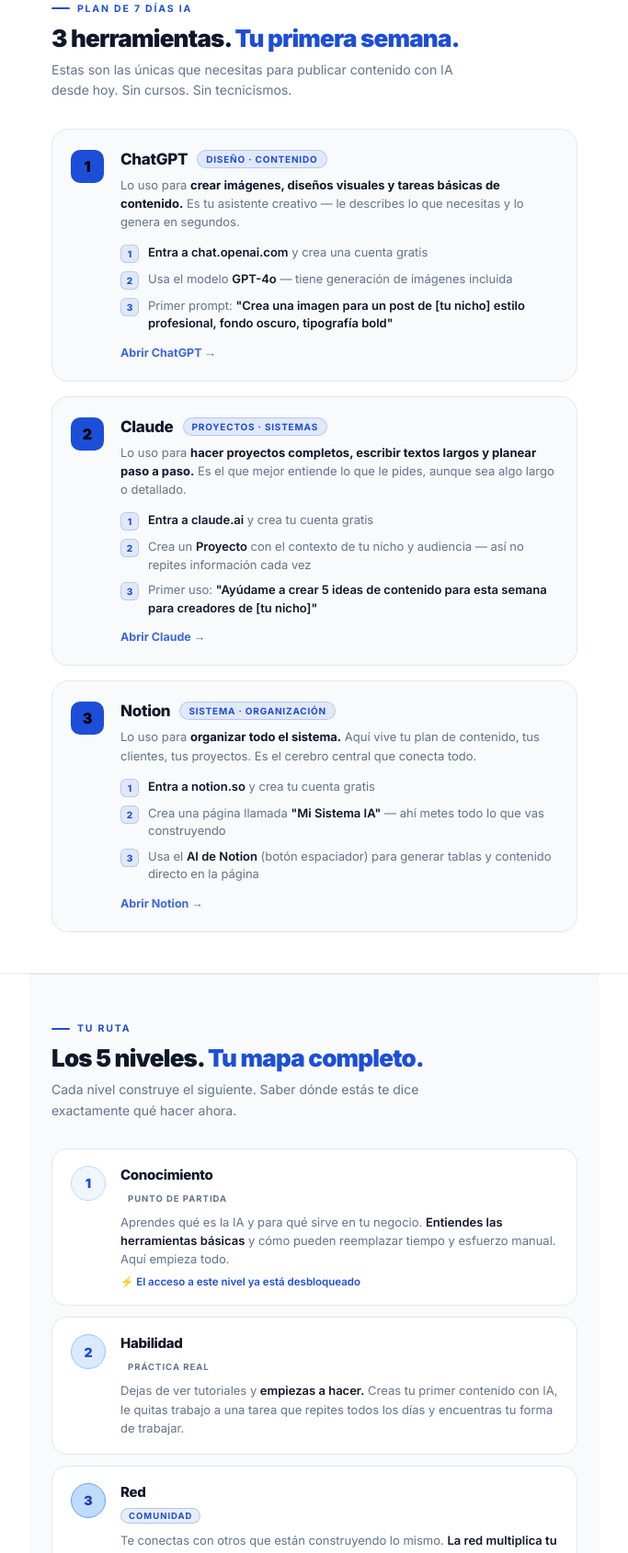
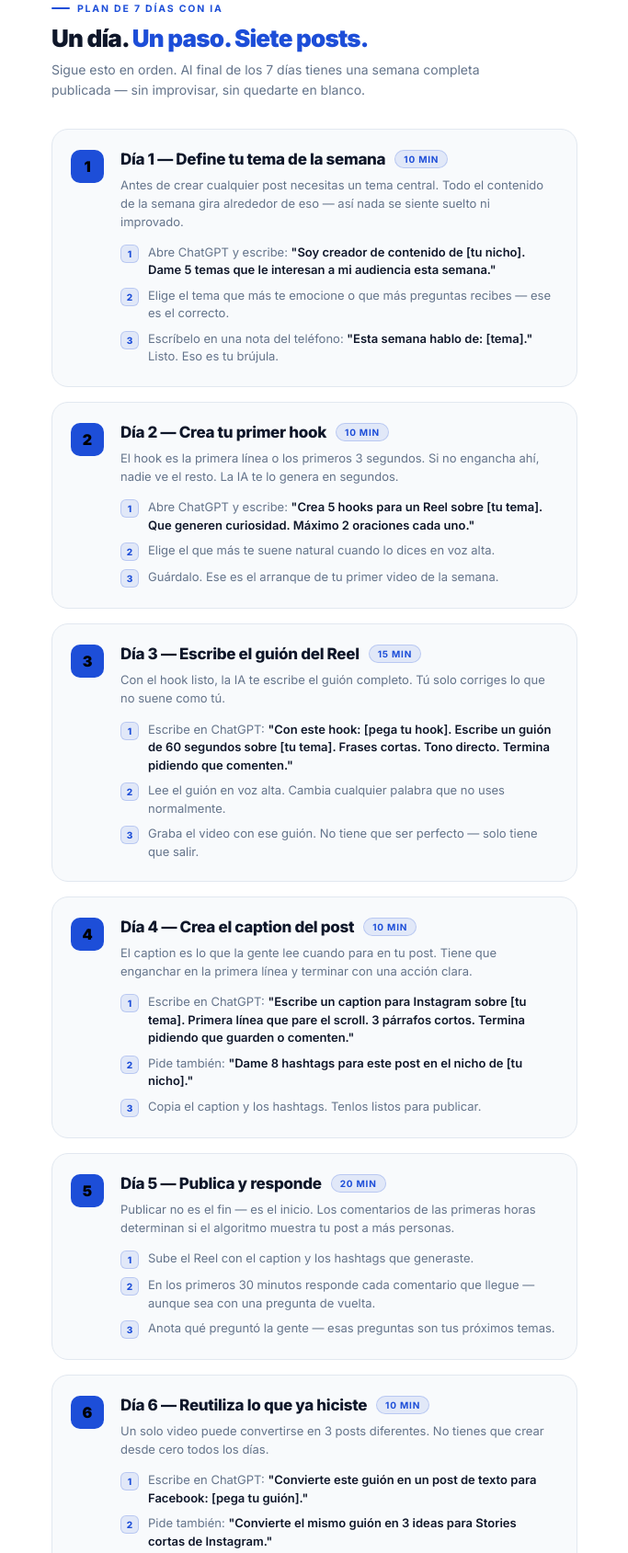
Before and after one commit to ANYORK03/sistema-creador-ia-landing, a plain HTML site: page gracias.html in a window 1280 px wide. Shown: the part 488-2177 px from the top of the page at 92% size, without its empty margins (298-981 px from the left). Drawn offline with nearby package versions, Linux system fonts and the light colour scheme.

Commit message:
gracias: reemplaza herramientas por plan paso a paso de 7 dias

```diff
--- a/gracias.html
+++ b/gracias.html
@@ -492,104 +492,123 @@
 
 <div class="divider"></div>
 
-<!-- KIT DE HERRAMIENTAS -->
+<!-- PLAN 7 DÍAS -->
 <section class="section">
-  <div class="section-tag">Plan de 7 Días IA</div>
-  <h2 class="section-title">3 herramientas. <span>Tu primera semana.</span></h2>
-  <p class="section-desc">Estas son las únicas que necesitas para publicar contenido con IA desde hoy. Sin cursos. Sin tecnicismos.</p>
+  <div class="section-tag">Plan de 7 Días con IA</div>
+  <h2 class="section-title">Un día. <span>Un paso. Siete posts.</span></h2>
+  <p class="section-desc">Sigue esto en orden. Al final de los 7 días tienes una semana completa publicada — sin improvisar, sin quedarte en blanco.</p>
 
   <div class="tools">
 
-    <!-- HERRAMIENTA 1: ChatGPT -->
     <div class="tool-card">
       <div class="tool-num">1</div>
       <div class="tool-body">
         <div class="tool-header">
-          <span class="tool-name">ChatGPT</span>
-          <span class="tool-chip">Diseño · Contenido</span>
+          <span class="tool-name">Día 1 — Define tu tema de la semana</span>
+          <span class="tool-chip">10 min</span>
         </div>
-        <p class="tool-use">
-          Lo uso para <strong>crear imágenes, diseños visuales y tareas básicas de contenido.</strong> Es tu asistente creativo — le describes lo que necesitas y lo genera en segundos.
-        </p>
+        <p class="tool-use">Antes de crear cualquier post necesitas un tema central. Todo el contenido de la semana gira alrededor de eso — así nada se siente suelto ni improvado.</p>
         <div class="tool-steps">
-          <div class="step">
-            <span class="step-dot">1</span>
-            <span class="step-text"><strong>Entra a chat.openai.com</strong> y crea una cuenta gratis</span>
-          </div>
-          <div class="step">
-            <span class="step-dot">2</span>
-            <span class="step-text">Usa el modelo <strong>GPT-4o</strong> — tiene generación de imágenes incluida</span>
-          </div>
-          <div class="step">
-            <span class="step-dot">3</span>
-            <span class="step-text">Primer prompt: <strong>"Crea una imagen para un post de [tu nicho] estilo profesional, fondo oscuro, tipografía bold"</strong></span>
-          </div>
+          <div class="step"><span class="step-dot">1</span><span class="step-text">Abre ChatGPT y escribe: <strong>"Soy creador de contenido de [tu nicho]. Dame 5 temas que le interesan a mi audiencia esta semana."</strong></span></div>
+          <div class="step"><span class="step-dot">2</span><span class="step-text">Elige el tema que más te emocione o que más preguntas recibes — ese es el correcto.</span></div>
+          <div class="step"><span class="step-dot">3</span><span class="step-text">Escríbelo en una nota del teléfono: <strong>"Esta semana hablo de: [tema]."</strong> Listo. Eso es tu brújula.</span></div>
         </div>
-        <a href="https://chat.openai.com" target="_blank" rel="noopener" class="tool-link">
-          Abrir ChatGPT →
-        </a>
       </div>
     </div>
 
-    <!-- HERRAMIENTA 2: Claude -->
     <div class="tool-card">
       <div class="tool-num">2</div>
       <div class="tool-body">
         <div class="tool-header">
-          <span class="tool-name">Claude</span>
-          <span class="tool-chip">Proyectos · Sistemas</span>
+          <span class="tool-name">Día 2 — Crea tu primer hook</span>
+          <span class="tool-chip">10 min</span>
         </div>
-        <p class="tool-use">
-          Lo uso para <strong>hacer proyectos completos, escribir textos largos y planear paso a paso.</strong> Es el que mejor entiende lo que le pides, aunque sea algo largo o detallado.
-        </p>
+        <p class="tool-use">El hook es la primera línea o los primeros 3 segundos. Si no engancha ahí, nadie ve el resto. La IA te lo genera en segundos.</p>
         <div class="tool-steps">
-          <div class="step">
-            <span class="step-dot">1</span>
-            <span class="step-text"><strong>Entra a claude.ai</strong> y crea tu cuenta gratis</span>
-          </div>
-          <div class="step">
-            <span class="step-dot">2</span>
-            <span class="step-text">Crea un <strong>Proyecto</strong> con el contexto de tu nicho y audiencia — así no repites información cada vez</span>
-          </div>
-          <div class="step">
-            <span class="step-dot">3</span>
-            <span class="step-text">Primer uso: <strong>"Ayúdame a crear 5 ideas de contenido para esta semana para creadores de [tu nicho]"</strong></span>
-          </div>
+          <div class="step"><span class="step-dot">1</span><span class="step-text">Abre ChatGPT y escribe: <strong>"Crea 5 hooks para un Reel sobre [tu tema]. Que generen curiosidad. Máximo 2 oraciones cada uno."</strong></span></div>
+          <div class="step"><span class="step-dot">2</span><span class="step-text">Elige el que más te suene natural cuando lo dices en voz alta.</span></div>
+          <div class="step"><span class="step-dot">3</span><span class="step-text">Guárdalo. Ese es el arranque de tu primer video de la semana.</span></div>
         </div>
-        <a href="https://claude.ai" target="_blank" rel="noopener" class="tool-link">
-          Abrir Claude →
-        </a>
       </div>
     </div>
 
-    <!-- HERRAMIENTA 3: Notion -->
     <div class="tool-card">
       <div class="tool-num">3</div>
       <div class="tool-body">
         <div class="tool-header">
-          <span class="tool-name">Notion</span>
-          <span class="tool-chip">Sistema · Organización</span>
+          <span class="tool-name">Día 3 — Escribe el guión del Reel</span>
+          <span class="tool-chip">15 min</span>
         </div>
-        <p class="tool-use">
-          Lo uso para <strong>organizar todo el sistema.</strong> Aquí vive tu plan de contenido, tus clientes, tus proyectos. Es el cerebro central que conecta todo.
-        </p>
+        <p class="tool-use">Con el hook listo, la IA te escribe el guión completo. Tú solo corriges lo que no suene como tú.</p>
         <div class="tool-steps">
-          <div class="step">
-            <span class="step-dot">1</span>
-            <span class="step-text"><strong>Entra a notion.so</strong> y crea tu cuenta gratis</span>
-          </div>
-          <div class="step">
-            <span class="step-dot">2</span>
-            <span class="step-text">Crea una página llamada <strong>"Mi Sistema IA"</strong> — ahí metes todo lo que vas construyendo</span>
-          </div>
-          <div class="step">
-            <span class="step-dot">3</span>
-            <span class="step-text">Usa el <strong>AI de Notion</strong> (botón espaciador) para generar tablas y contenido directo en la página</span>
-          </div>
+          <div class="step"><span class="step-dot">1</span><span class="step-text">Escribe en ChatGPT: <strong>"Con este hook: [pega tu hook]. Escribe un guión de 60 segundos sobre [tu tema]. Frases cortas. Tono directo. Termina pidiendo que comenten."</strong></span></div>
+          <div class="step"><span class="step-dot">2</span><span class="step-text">Lee el guión en voz alta. Cambia cualquier palabra que no uses normalmente.</span></div>
+          <div class="step"><span class="step-dot">3</span><span class="step-text">Graba el video con ese guión. No tiene que ser perfecto — solo tiene que salir.</span></div>
         </div>
-        <a href="https://notion.so" target="_blank" rel="noopener" class="tool-link">
-          Abrir Notion →
-        </a>
+      </div>
+    </div>
+
+    <div class="tool-card">
+      <div class="tool-num">4</div>
+      <div class="tool-body">
+        <div class="tool-header">
+          <span class="tool-name">Día 4 — Crea el caption del post</span>
+          <span class="tool-chip">10 min</span>
+        </div>
+        <p class="tool-use">El caption es lo que la gente lee cuando para en tu post. Tiene que enganchar en la primera línea y terminar con una acción clara.</p>
+        <div class="tool-steps">
+          <div class="step"><span class="step-dot">1</span><span class="step-text">Escribe en ChatGPT: <strong>"Escribe un caption para Instagram sobre [tu tema]. Primera línea que pare el scroll. 3 párrafos cortos. Termina pidiendo que guarden o comenten."</strong></span></div>
+          <div class="step"><span class="step-dot">2</span><span class="step-text">Pide también: <strong>"Dame 8 hashtags para este post en el nicho de [tu nicho]."</strong></span></div>
+          <div class="step"><span class="step-dot">3</span><span class="step-text">Copia el caption y los hashtags. Tenlos listos para publicar.</span></div>
+        </div>
+      </div>
+    </div>
+
+    <div class="tool-card">
+      <div class="tool-num">5</div>
+      <div class="tool-body">
+        <div class="tool-header">
+          <span class="tool-name">Día 5 — Publica y responde</span>
+          <span class="tool-chip">20 min</span>
+        </div>
+        <p class="tool-use">Publicar no es el fin — es el inicio. Los comentarios de las primeras horas determinan si el algoritmo muestra tu post a más personas.</p>
+        <div class="tool-steps">
+          <div class="step"><span class="step-dot">1</span><span class="step-text">Sube el Reel con el caption y los hashtags que generaste.</span></div>
+          <div class="step"><span class="step-dot">2</span><span class="step-text">En los primeros 30 minutos responde cada comentario que llegue — aunque sea con una pregunta de vuelta.</span></div>
+          <div class="step"><span class="step-dot">3</span><span class="step-text">Anota qué preguntó la gente — esas preguntas son tus próximos temas.</span></div>
+        </div>
+      </div>
+    </div>
+
+    <div class="tool-card">
+      <div class="tool-num">6</div>
+      <div class="tool-body">
+        <div class="tool-header">
+          <span class="tool-name">Día 6 — Reutiliza lo que ya hiciste</span>
+          <span class="tool-chip">10 min</span>
+        </div>
+        <p class="tool-use">Un solo video puede convertirse en 3 posts diferentes. No tienes que crear desde cero todos los días.</p>
+        <div class="tool-steps">
+          <div class="step"><span class="step-dot">1</span><span class="step-text">Escribe en ChatGPT: <strong>"Convierte este guión en un post de texto para Facebook: [pega tu guión]."</strong></span></div>
+          <div class="step"><span class="step-dot">2</span><span class="step-text">Pide también: <strong>"Convierte el mismo guión en 3 ideas para Stories cortas de Instagram."</strong></span></div>
+          <div class="step"><span class="step-dot">3</span><span class="step-text">Publica el post en Facebook y una de las Stories. Un esfuerzo, tres publicaciones.</span></div>
+        </div>
+      </div>
+    </div>
+
+    <div class="tool-card">
+      <div class="tool-num">7</div>
+      <div class="tool-body">
+        <div class="tool-header">
+          <span class="tool-name">Día 7 — Planifica la semana siguiente</span>
+          <span class="tool-chip">15 min</span>
+        </div>
+        <p class="tool-use">La consistencia no viene de la motivación — viene de tener todo listo antes de empezar. Este último paso es el que hace que el sistema se repita solo.</p>
+        <div class="tool-steps">
+          <div class="step"><span class="step-dot">1</span><span class="step-text">Escribe en ChatGPT: <strong>"Dame 5 temas para la próxima semana basados en este tema que publiqué: [tu tema]. Que sean una continuación natural."</strong></span></div>
+          <div class="step"><span class="step-dot">2</span><span class="step-text">Elige el tema de la próxima semana y repite desde el Día 1.</span></div>
+          <div class="step"><span class="step-dot">3</span><span class="step-text">Eso es el sistema. Mismo flujo, cada semana, sin adivinar qué publicar.</span></div>
+        </div>
       </div>
     </div>
 
```
